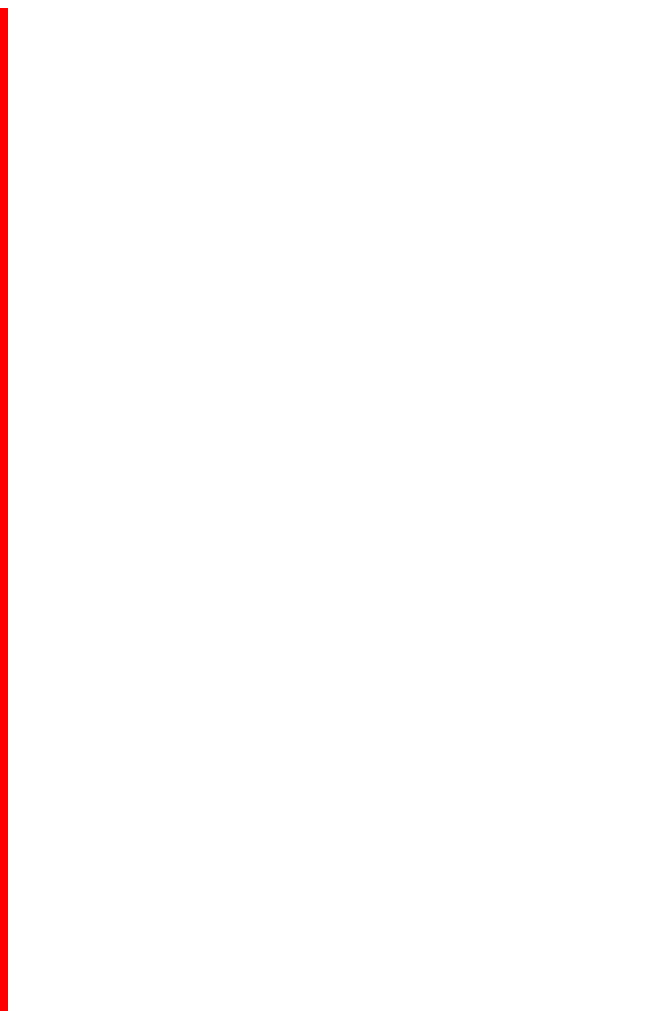
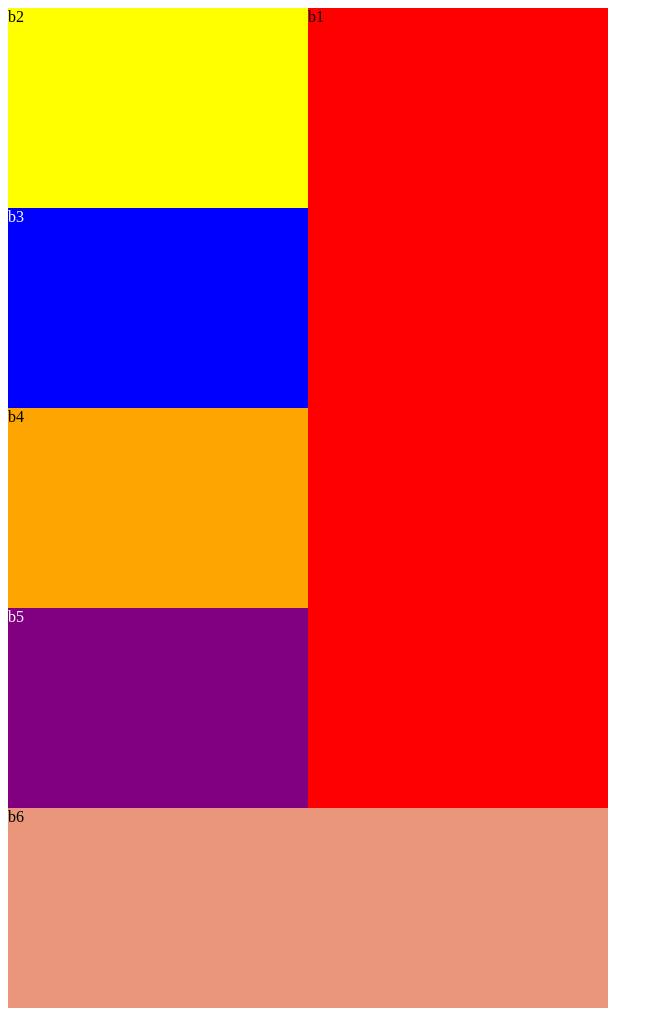
Before and after one commit to kristin-dean/LayoutLab, a plain HTML site: page layout5.html in a window 1280 px wide. Shown: the top 1011 px of the page, without its empty margins (0-671 px from the left). Drawn offline with Linux system fonts and the light colour scheme.

Commit message:
Update layout5.html

```diff
--- a/layout5.html
+++ b/layout5.html
@@ -18,10 +18,9 @@ div
 .b1
 {
     background-color:red;
-     width:400px;
-    height:1600px;
-    position: relative;
-    right: 400px;
+     width:300px;
+    height:800px;
+    float: right;
 }
 .b2
 {
@@ -44,6 +43,7 @@ div
 .b6
 {
     background-color:darksalmon;
+    width: 600px;
 }
 
 </style>
```
